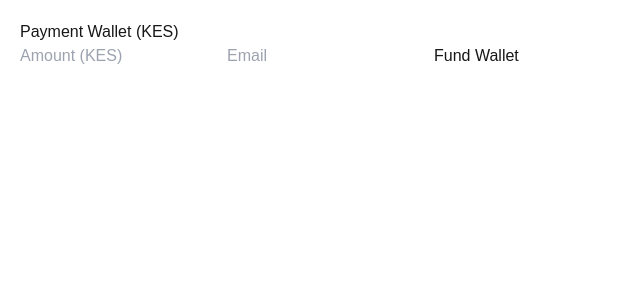
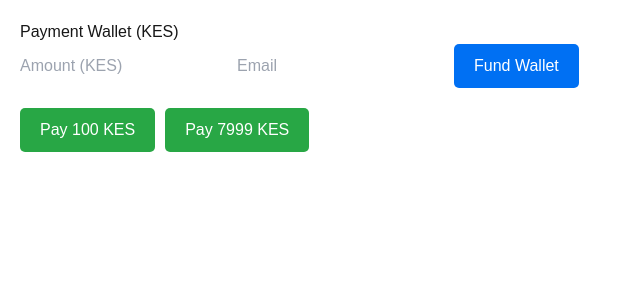
Before and after one commit to chrisachinga/wallet, a Next.js app in the folder frontend/: page / in a window 1280 px wide. Shown: the top 300 px of the page, without its empty margins (0-640 px from the left). Built offline with nearby package versions, Linux system fonts and the light colour scheme.

Commit message:
enhance payment functionality with custom amount input and preset buttons, improve error handling and user feedback

```diff
--- a/frontend/pages/index.js
+++ b/frontend/pages/index.js
@@ -4,15 +4,15 @@ import axios from 'axios';
 export default function Home() {
   const [amount, setAmount] = useState('');
   const [email, setEmail] = useState('');
-  const [error, setError] = useState(''); // Add error state for feedback
+  const [error, setError] = useState('');
   const userId = 'user123'; // Hardcoded for demo
 
-  const handlePayment = async () => {
+  const handlePayment = async (selectedAmount) => {
     try {
-      setError(''); // Clear previous errors
-      const numericAmount = parseFloat(amount);
+      setError('');
+      const numericAmount = selectedAmount || parseFloat(amount); // Use preset or custom amount
 
-      // Basic validation
+      // Validation
       if (!email || !/^[^\s@]+@[^\s@]+\.[^\s@]+$/.test(email)) {
         throw new Error('Please enter a valid email address');
       }
@@ -29,27 +29,87 @@ export default function Home() {
       window.location.href = response.data.authorizationUrl;
     } catch (error) {
       console.error('Error initializing payment:', error.response?.data || error.message);
-      setError(error.response?.data?.details || error.message); // Show error to user
+      setError(error.response?.data?.details || error.message);
     }
   };
 
   return (
     <div style={{ padding: '20px' }}>
       <h1>Payment Wallet (KES)</h1>
+
+      {/* Custom Amount Input */}
       <input
         type="number"
         placeholder="Amount (KES)"
         value={amount}
         onChange={(e) => setAmount(e.target.value)}
+        style={{ marginRight: '10px' }}
       />
+
+      {/* Email Input */}
       <input
         type="email"
         placeholder="Email"
         value={email}
         onChange={(e) => setEmail(e.target.value)}
+        style={{ marginRight: '10px' }}
       />
-      <button onClick={handlePayment}>Fund Wallet</button>
-      {error && <p style={{ color: 'red' }}>{error}</p>} {/* Display error */}
+
+      {/* Custom Amount Button */}
+      <button
+        onClick={() => handlePayment()}
+        style={{
+          padding: '10px 20px',
+          backgroundColor: '#0070f3',
+          color: 'white',
+          border: 'none',
+          borderRadius: '5px',
+          marginRight: '10px',
+          cursor: 'pointer',
+        }}
+      >
+        Fund Wallet
+      </button>
+
+      {/* Preset Amount Buttons */}
+      <div style={{ marginTop: '20px' }}>
+        <button
+          onClick={() => {
+            setAmount('100'); // Optional: Set input for visual feedback
+            handlePayment(100);
+          }}
+          style={{
+            padding: '10px 20px',
+            backgroundColor: '#28a745',
+            color: 'white',
+            border: 'none',
+            borderRadius: '5px',
+            marginRight: '10px',
+            cursor: 'pointer',
+          }}
+        >
+          Pay 100 KES
+        </button>
+        <button
+          onClick={() => {
+            setAmount('7999'); // Optional: Set input for visual feedback
+            handlePayment(7999);
+          }}
+          style={{
+            padding: '10px 20px',
+            backgroundColor: '#28a745',
+            color: 'white',
+            border: 'none',
+            borderRadius: '5px',
+            cursor: 'pointer',
+          }}
+        >
+          Pay 7999 KES
+        </button>
+      </div>
+
+      {/* Error Display */}
+      {error && <p style={{ color: 'red', marginTop: '10px' }}>{error}</p>}
     </div>
   );
 }
```
